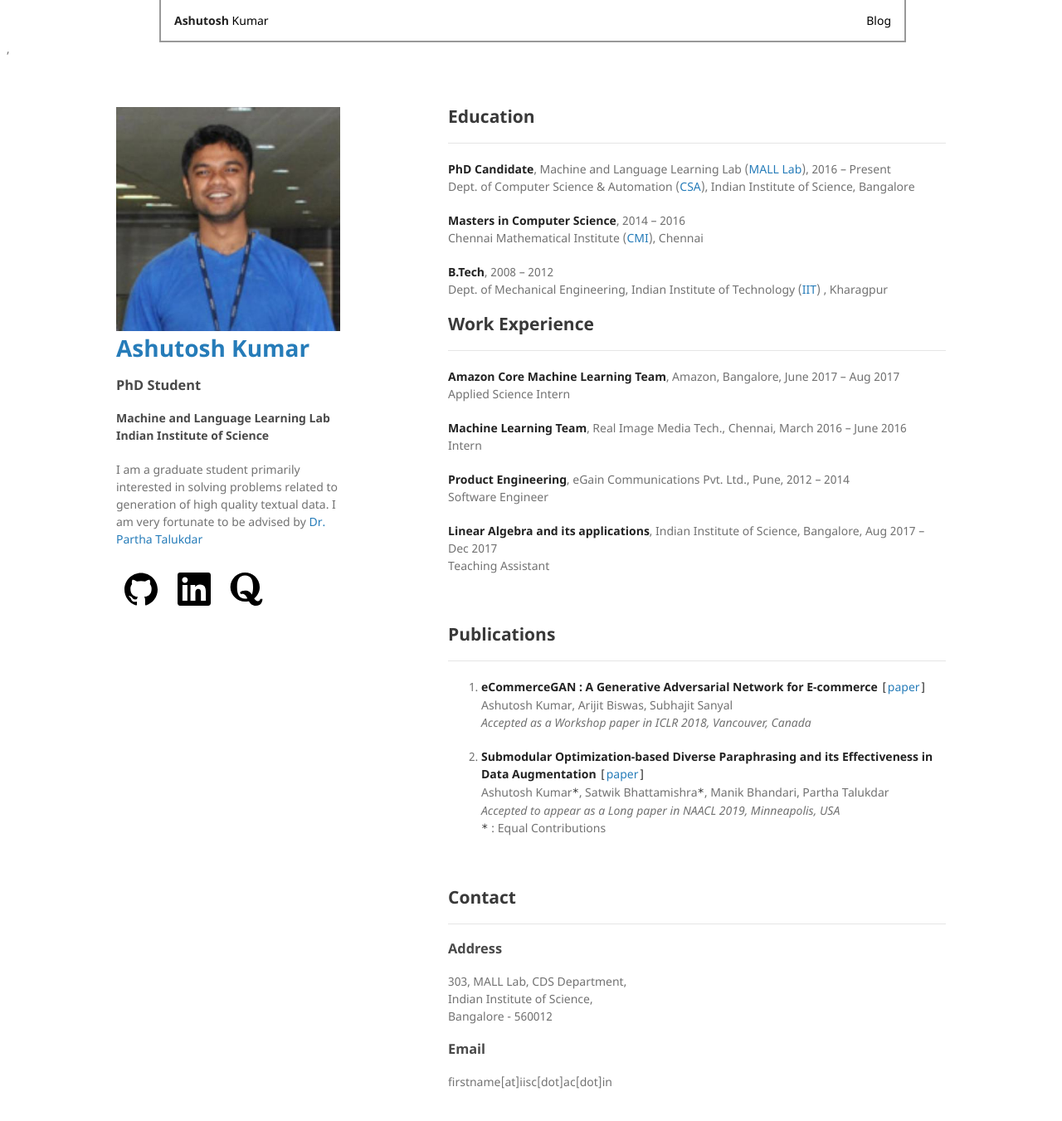
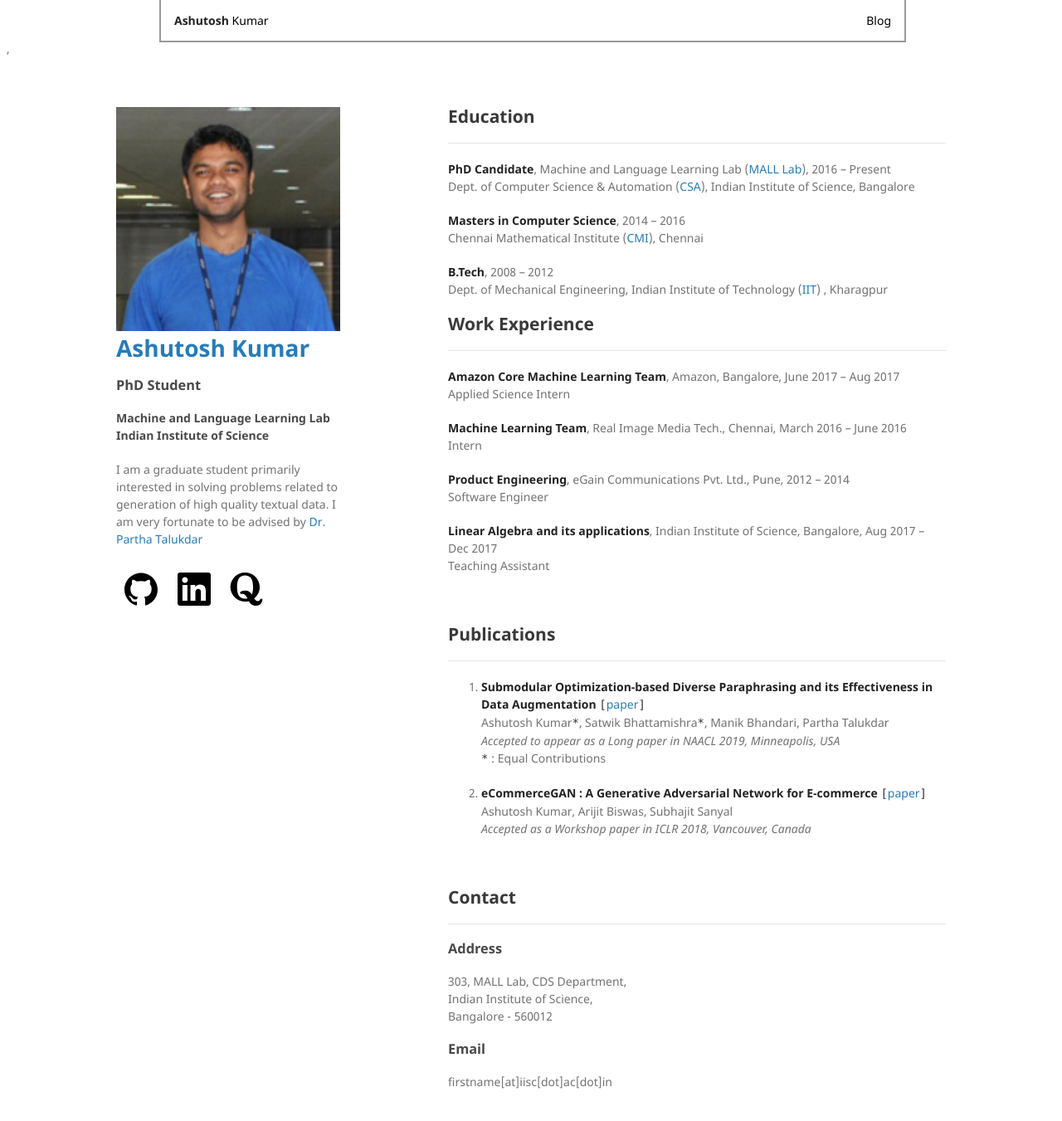
Before and after one commit to ashutoshml/ashutoshml.github.io, a Jekyll site: the page built from index.md, in a window 1280 px wide and 1384 px high. Shown: the top 1351 px of the window at 83% size. Built offline with Jekyll 4.4.1, drawn with Linux system fonts in a browser that asks for light colours; a style sheet for code colours, icons or effects is not loaded; our own code applies the rules of GitHub Pages for plain Markdown files.

Commit message:
Reverse Chronological ordering

```diff
--- a/index.md
+++ b/index.md
@@ -31,15 +31,14 @@ Teaching Assistant
 <br>
 ## Publications
 <hr/>
-1. **eCommerceGAN : A Generative Adversarial Network for E-commerce** `[`[paper](https://arxiv.org/pdf/1801.03244.pdf)`]` <br>
-    Ashutosh Kumar, Arijit Biswas, Subhajit Sanyal <br>
-    *Accepted as a Workshop paper in ICLR 2018, Vancouver, Canada*
-
-2. **Submodular Optimization-based Diverse Paraphrasing and its Effectiveness in Data Augmentation** `[`[paper](http://malllabiisc.github.io/publications/papers/DiPS_NAACL19.pdf)`]` <br>
+1. **Submodular Optimization-based Diverse Paraphrasing and its Effectiveness in Data Augmentation** `[`[paper](http://malllabiisc.github.io/publications/papers/DiPS_NAACL19.pdf)`]` <br>
     Ashutosh Kumar`*`, Satwik Bhattamishra`*`, Manik Bhandari, Partha Talukdar <br>
     *Accepted to appear as a Long paper in NAACL 2019, Minneapolis, USA* <br>
   `*` : Equal Contributions
 
+2. **eCommerceGAN : A Generative Adversarial Network for E-commerce** `[`[paper](https://arxiv.org/pdf/1801.03244.pdf)`]` <br>
+    Ashutosh Kumar, Arijit Biswas, Subhajit Sanyal <br>
+    *Accepted as a Workshop paper in ICLR 2018, Vancouver, Canada*
 
 <br>
 ## Contact
```
